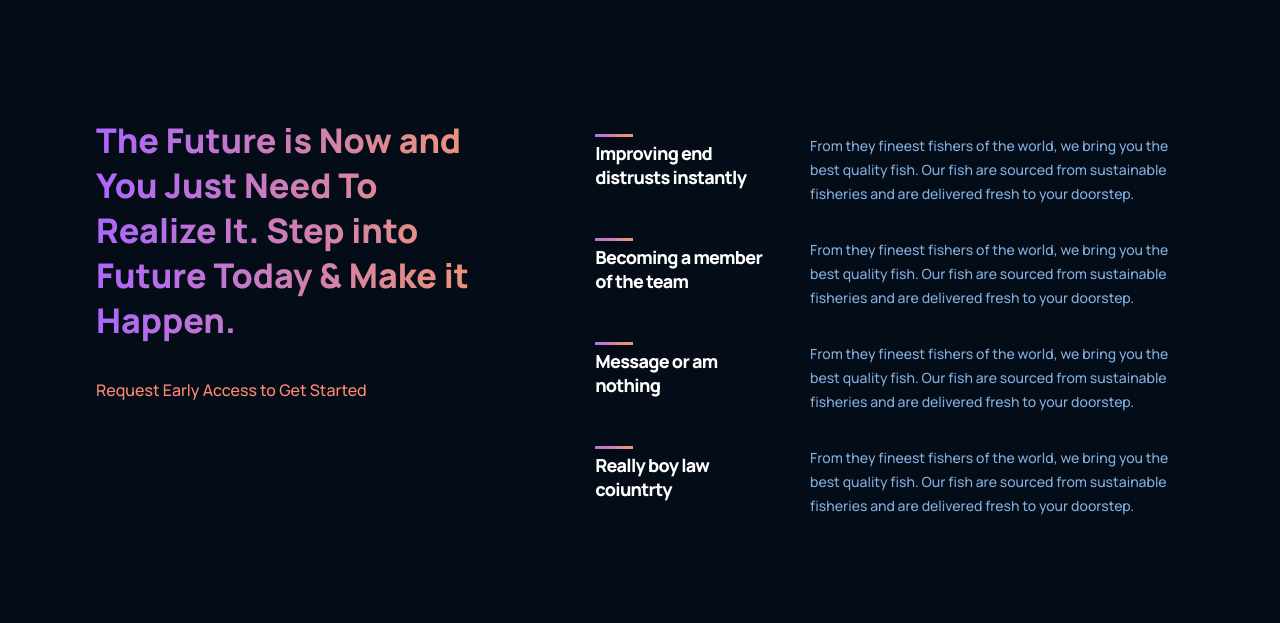
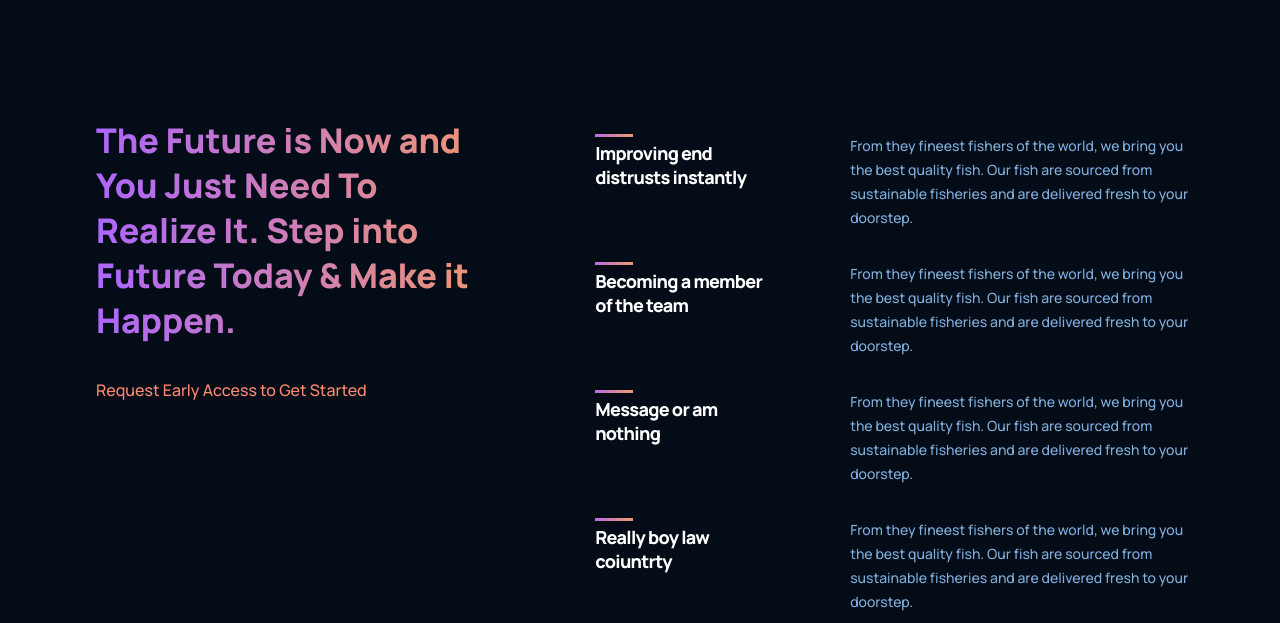
Before and after one commit to realestever/gpt3-website-clone, a React (Create React App) app: page / in a window 1280 px wide. Shown: the part 1860-2483 px from the top of the page. Built offline with nearby package versions, Linux system fonts and the light colour scheme.

Commit message:
spaced feature title & text more

```diff
--- a/src/containers/features/features.css
+++ b/src/containers/features/features.css
@@ -40,6 +40,10 @@
     flex-direction: column;
 }
 
+.gpt3__features-container .gpt3__features-container__feature-title{
+    margin-right: 5rem;
+}
+
 @media screen and (max-width: 990px){
     .gpt3__features {
         flex-direction: column;
```
